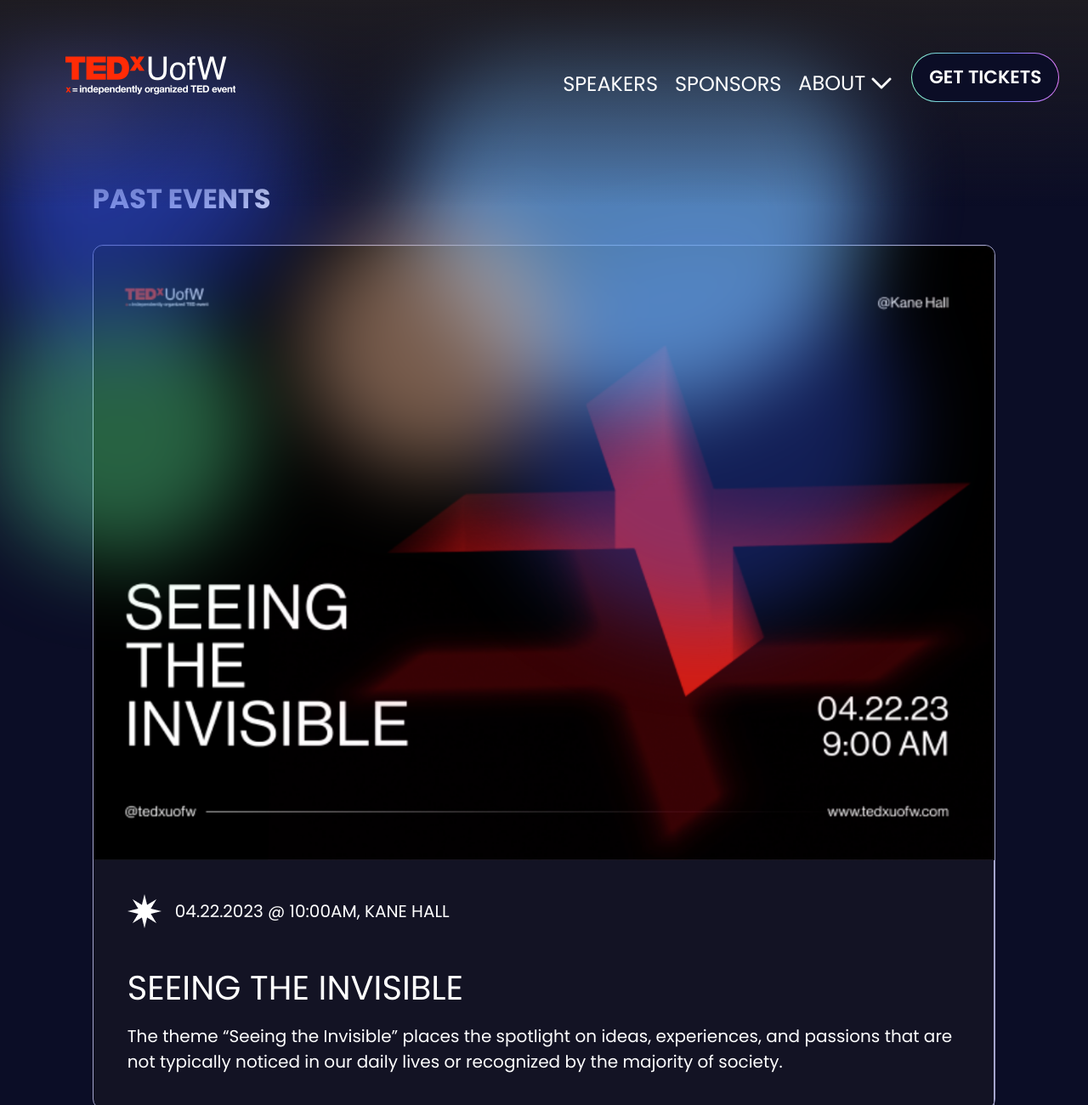
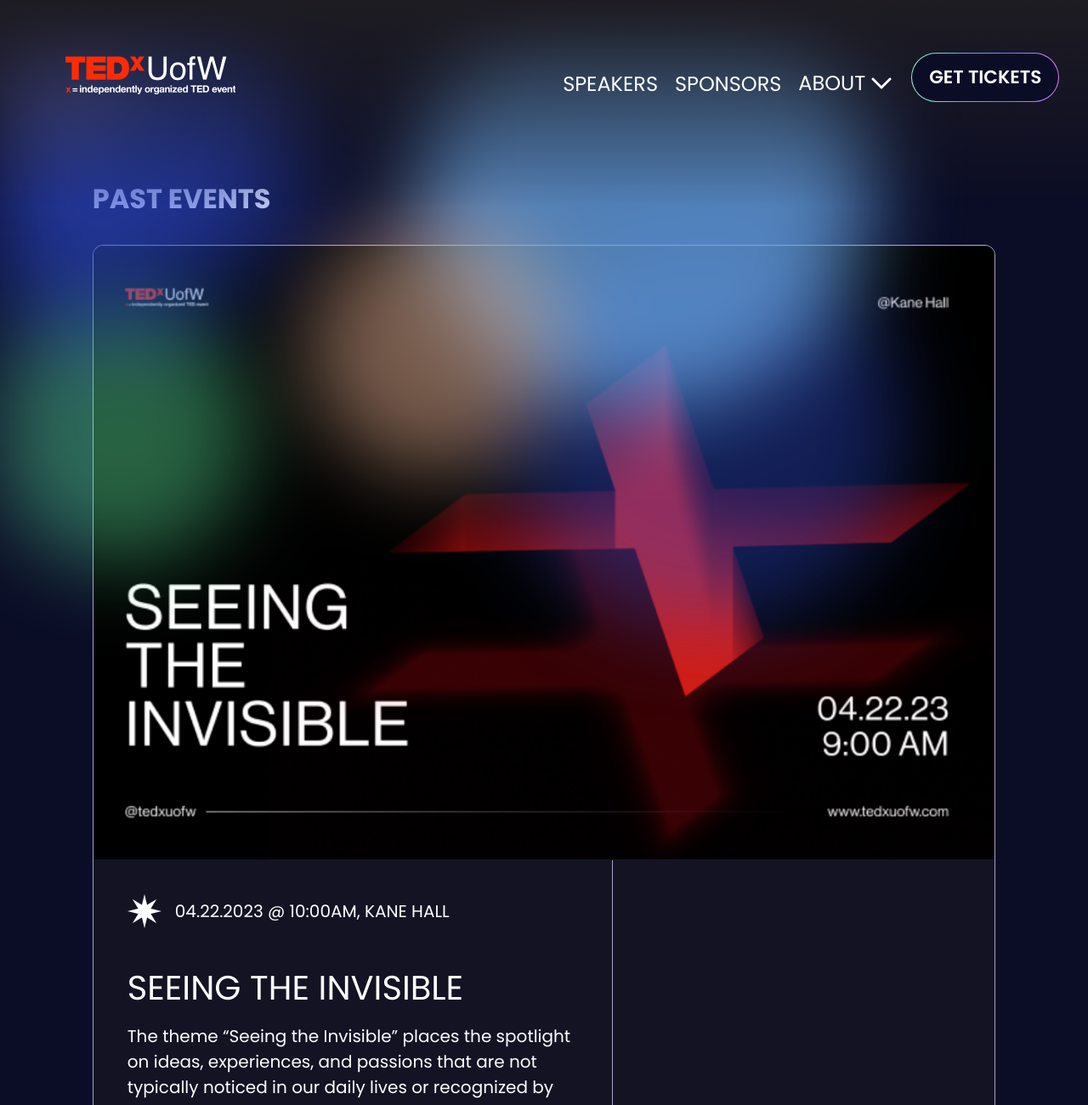
Before and after one commit to tedx-uofw/tedx-website-2024, a React (Create React App) app: page /past-events in a window 1280 px wide. Shown: the top 1300 px of the page at 85% size. Built offline with nearby package versions, Linux system fonts and the light colour scheme.

Commit message:
test past events sizing

```diff
--- a/src/components/about/past_events/create_event.css
+++ b/src/components/about/past_events/create_event.css
@@ -14,7 +14,8 @@
     padding: 40px;
     display: flex;
     flex-direction: column;
-    border-right: 1px solid var(--Purble, #A5A5CC);;
+    border-right: 1px solid var(--Purble, #A5A5CC);
+    width: 50%;
 }
 
 .logistics-text {
```
